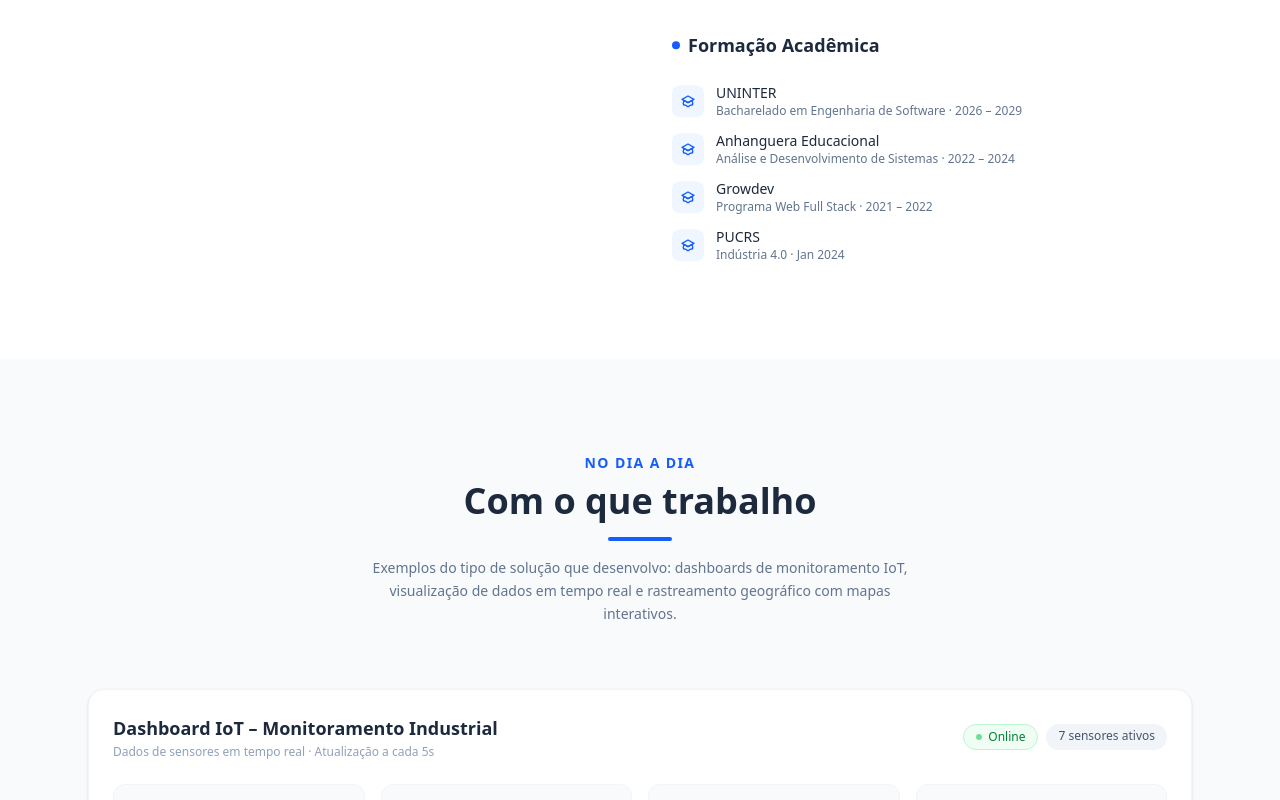
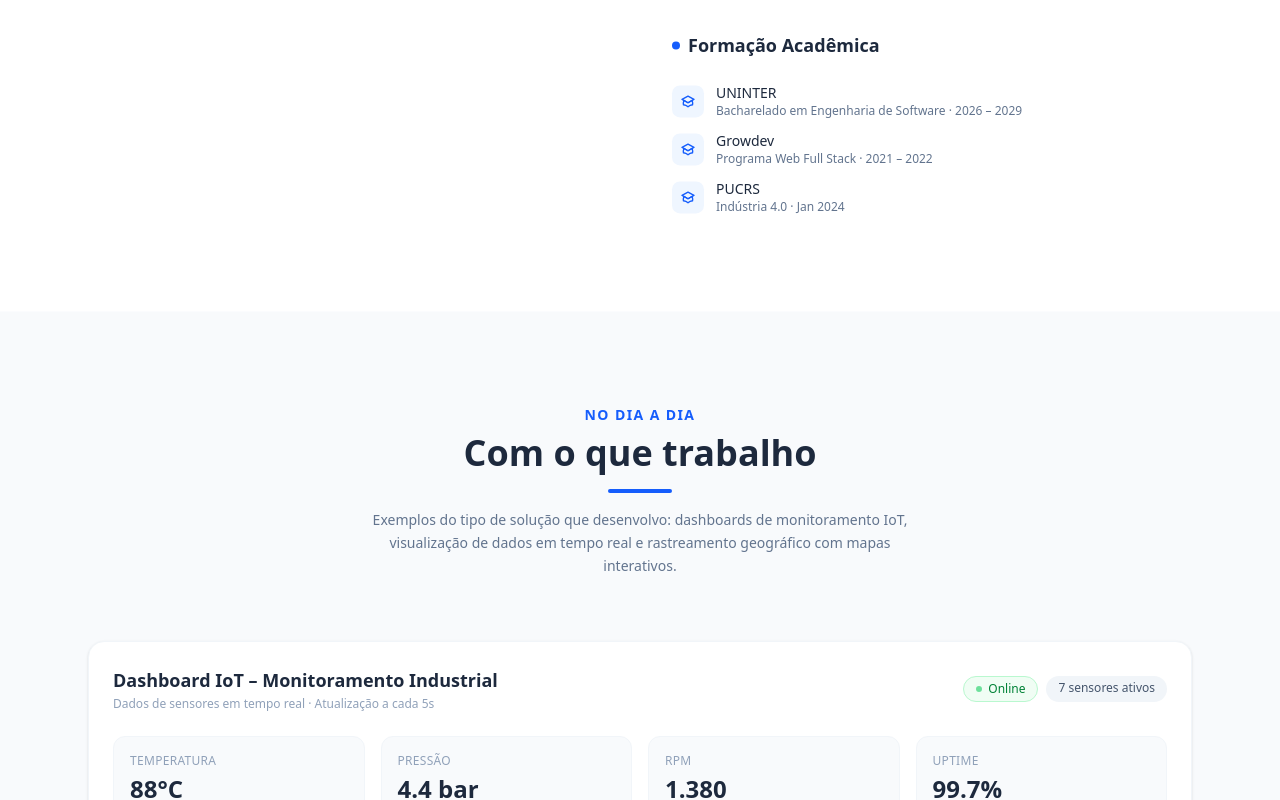
Before and after one commit to kleymendes/personal-portfolio, a React (Vite) app: page / in a window 1280 px wide. Shown: the part 1540-2340 px from the top of the page. Built offline with nearby package versions, Linux system fonts and the light colour scheme.

Commit message:
correção de formações

```diff
--- a/src/components/About.tsx
+++ b/src/components/About.tsx
@@ -10,7 +10,6 @@ const experiences = [
 
 const education = [
   { institution: 'UNINTER', course: 'Bacharelado em Engenharia de Software', period: '2026 – 2029' },
-  { institution: 'Anhanguera Educacional', course: 'Análise e Desenvolvimento de Sistemas', period: '2022 – 2024' },
   { institution: 'Growdev', course: 'Programa Web Full Stack', period: '2021 – 2022' },
   { institution: 'PUCRS', course: 'Indústria 4.0', period: 'Jan 2024' },
 ]
```
